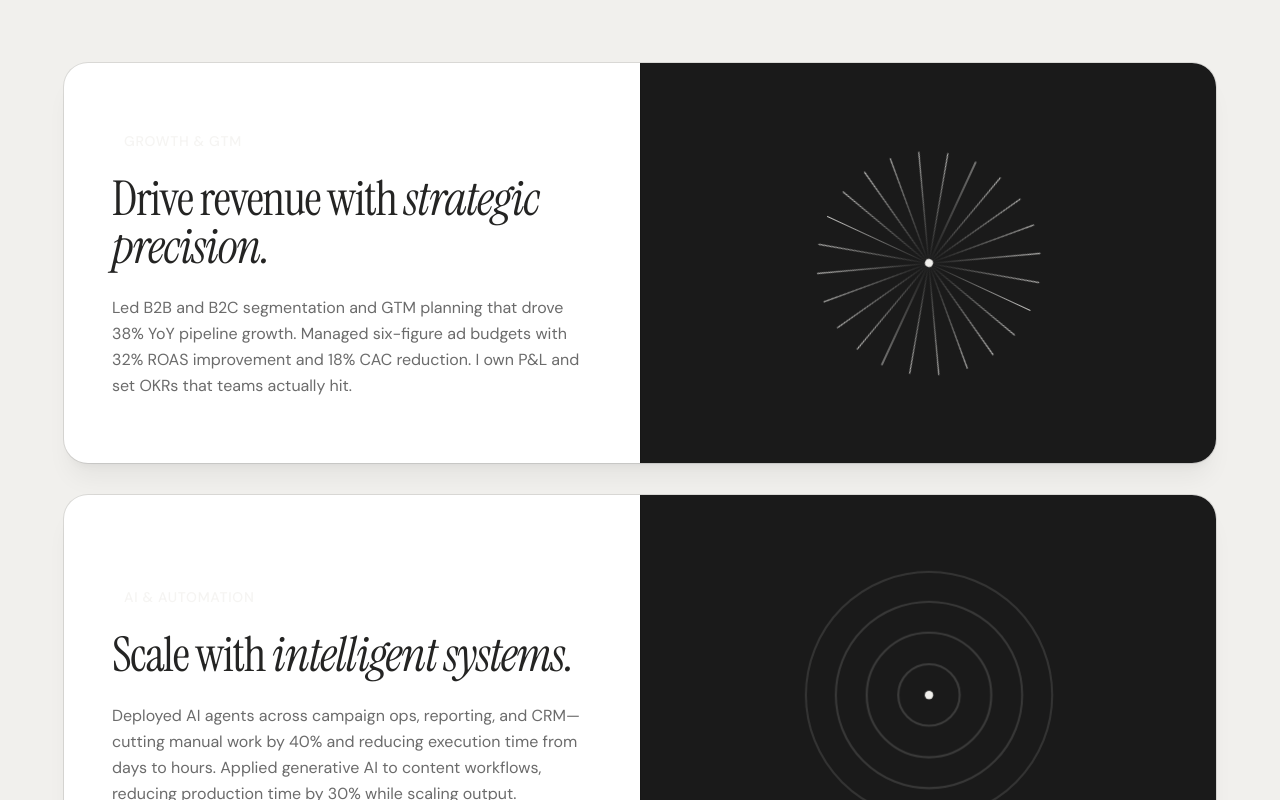
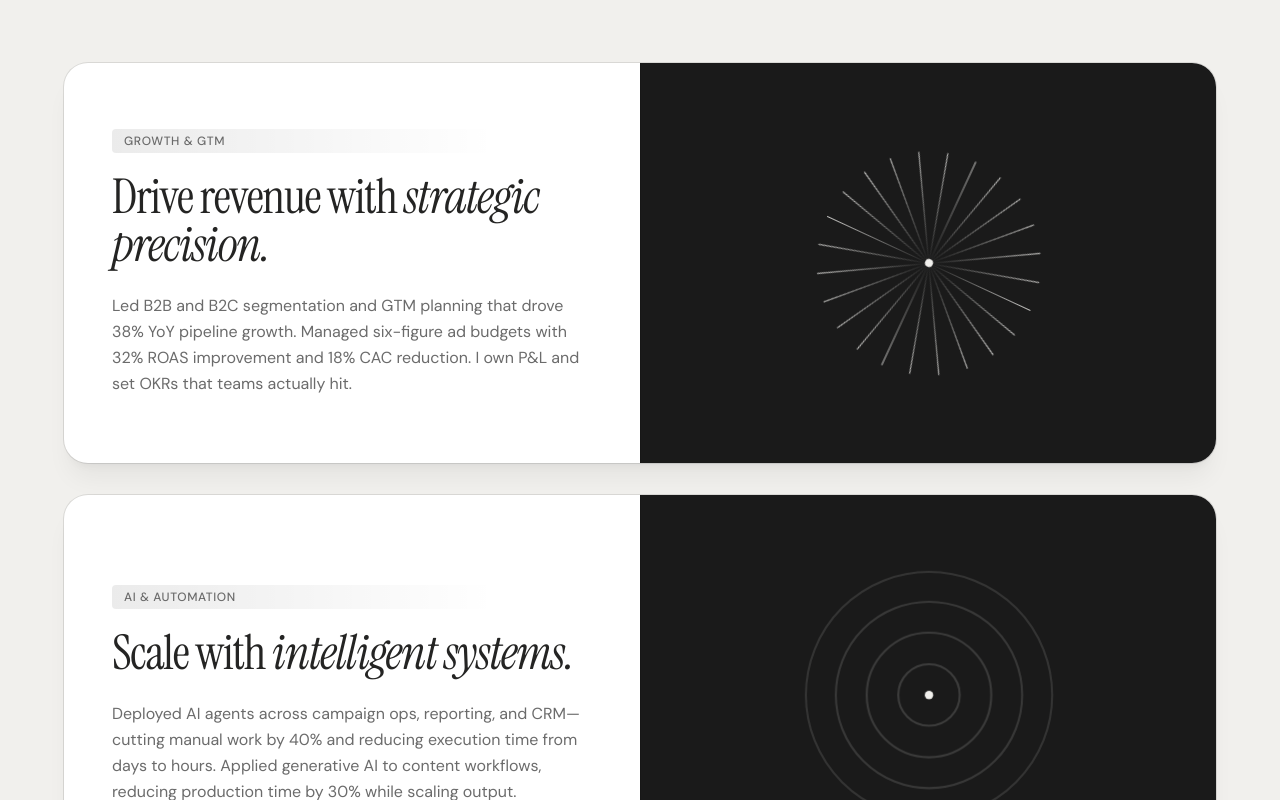
Before and after one commit to JsonGallagher/jason-gallagher-portfolio, a React (Vite) app: page / in a window 1280 px wide. Shown: the part 1820-2620 px from the top of the page. Built offline with nearby package versions, Linux system fonts and the light colour scheme.

Commit message:
Fixed light mode bug on featured card labels

```diff
--- a/src/components/Expertise.jsx
+++ b/src/components/Expertise.jsx
@@ -186,7 +186,9 @@ function FeatureCard({ feature }) {
           feature.reverse ? "md:direction-ltr" : ""
         }`}
       >
-        <span className="expertise-label">{feature.label}</span>
+        <span className="expertise-label text-text-secondary dark:text-text-light/70">
+          {feature.label}
+        </span>
         <h3 className="section-title">
           {feature.title} <em className="italic">{feature.titleAccent}</em>
         </h3>
--- a/src/styles/globals.css
+++ b/src/styles/globals.css
@@ -35,11 +35,15 @@
   }
 
   .expertise-label {
-    @apply inline-block px-3 py-1 rounded text-sm font-medium uppercase tracking-wider text-text-light/70 mb-5;
+    @apply inline-block px-3 py-1 rounded text-xs font-medium uppercase tracking-wider mb-5;
+    background: linear-gradient(90deg, rgba(0, 0, 0, 0.08) 0%, transparent 80%);
+  }
+
+  .dark .expertise-label {
     background: linear-gradient(
       90deg,
-      rgba(255, 255, 255, 0.1) 0%,
-      transparent 100%
+      rgba(255, 255, 255, 0.12) 0%,
+      transparent 80%
     );
   }
 
```
